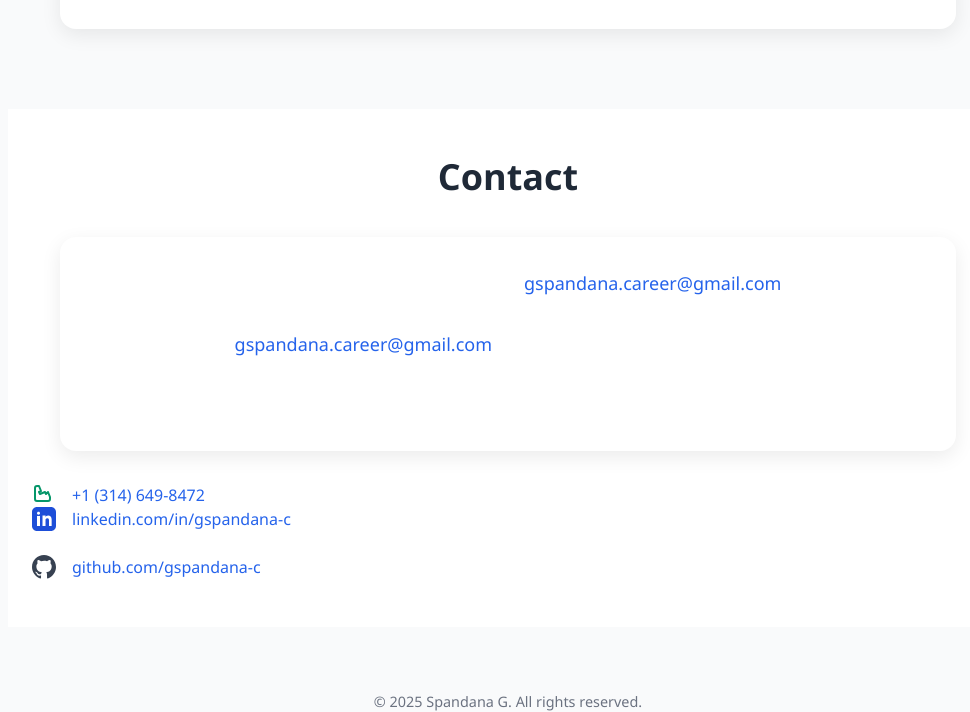
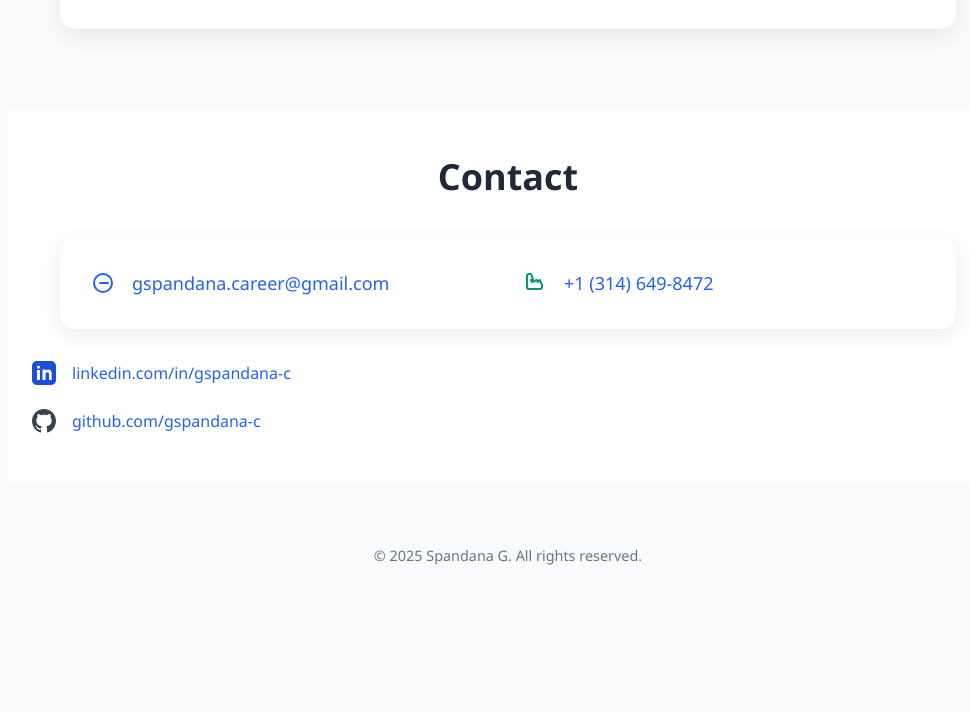
Before and after one commit to GSpandana-c/SpandanaG-Portfolio.io, a plain HTML site: page index.html in a window 1280 px wide. Shown: the part 3128-3840 px from the top of the page, without its empty margins (132-1102 px from the left). After the commit the page ends 3694 px from the top, so only its background shows below. Drawn offline with nearby package versions, Linux system fonts and the light colour scheme.

Commit message:
Update index.html

```diff
--- a/index.html
+++ b/index.html
@@ -194,16 +194,15 @@
   <div class="card max-w-4xl mx-auto grid grid-cols-1 md:grid-cols-2 gap-8 text-lg">
 
     <!-- Left Column -->
-<div class="flex items-center space-x-2">
-  <!-- Email Icon -->
-  <svg ...>...</svg>
-  <a href="mailto:gspandana.career@gmail.com" class="text-blue-600">gspandana.career@gmail.com</a>
-</div>
+<div class="flex items-center space-x-4">
+      <svg class="w-6 h-6 text-blue-600" fill="none" stroke="currentColor" stroke-width="2"
+        viewBox="0 0 24 24" xmlns="http://www.w3.org/2000/svg">
+        <path stroke-linecap="round" stroke-linejoin="round"
+          d="M16 12H8m8 0H8m8 0H8m-6 0a9 9 0 1118 0 9 9 0 01-18 0z"></path>
+      </svg>
+      <a href="mailto:gspandana.career@gmail.com" class="text-blue-600 hover:underline">gspandana.career@gmail.com</a>
+    </div>
 
-        <a href="mailto:gspandana.career@gmail.com" class="text-blue-600 hover:underline">
-          gspandana.career@gmail.com
-        </a>
-      </div>
 
       <!-- Phone -->
       <div class="flex items-center space-x-4">
```
